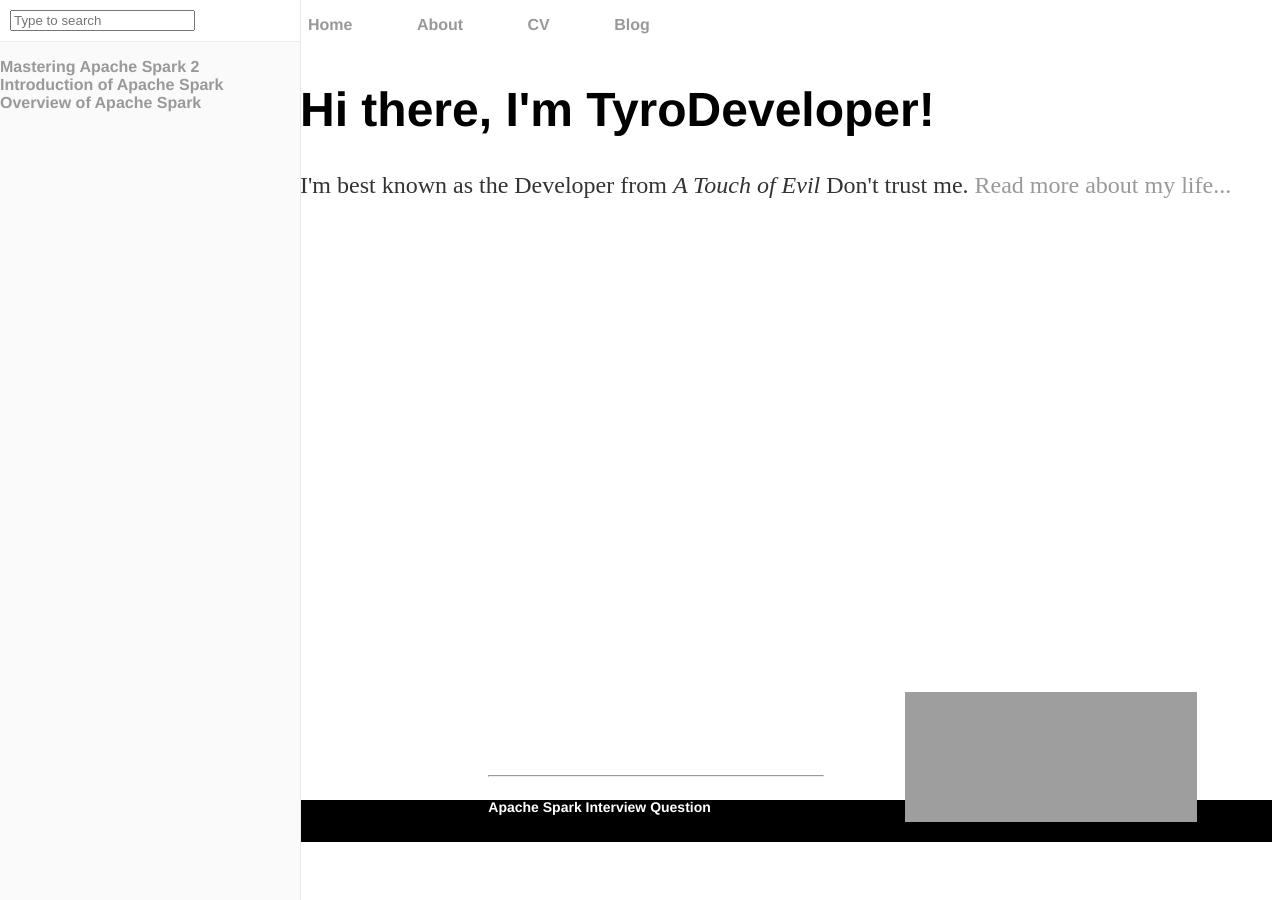
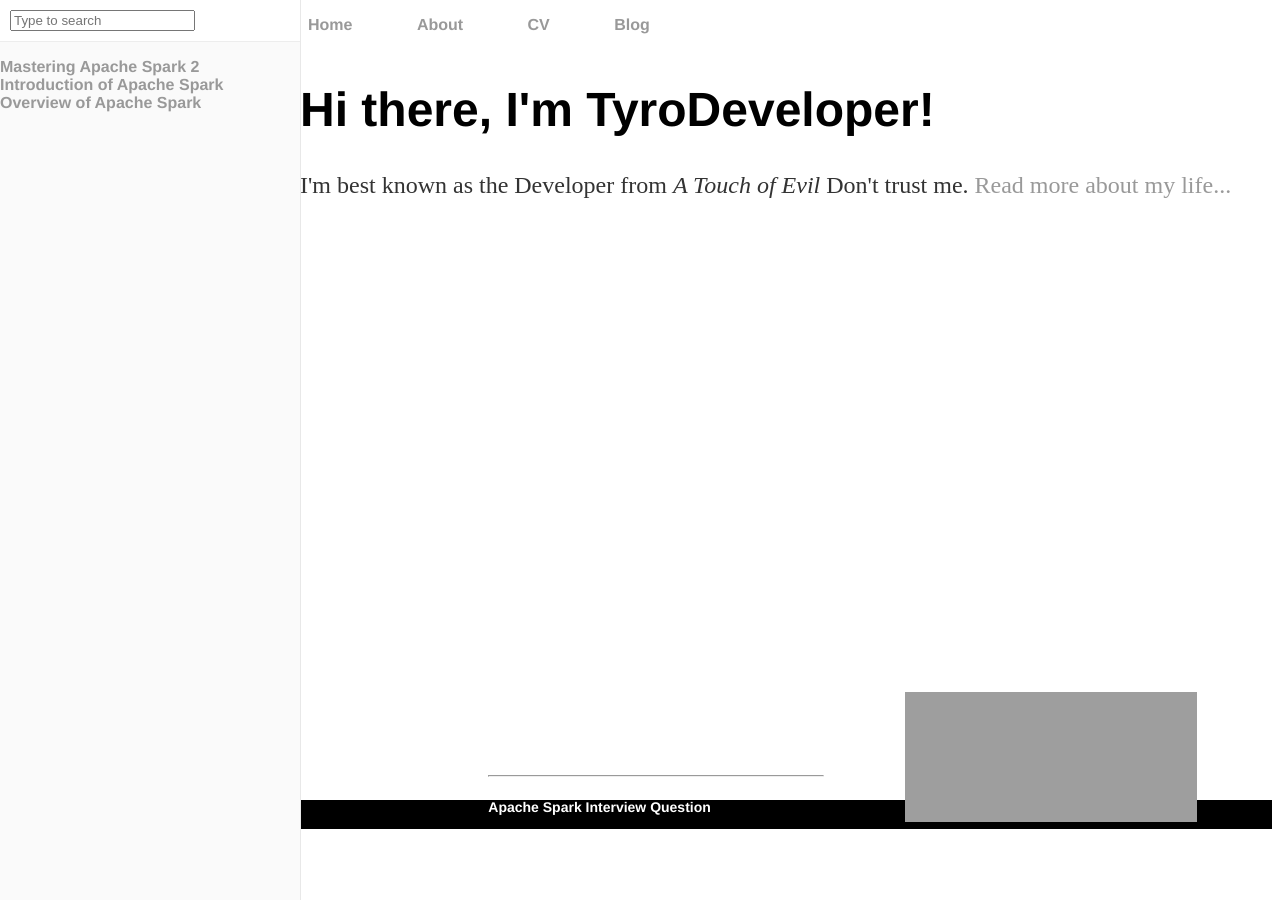
Before and after one commit to tyrodeveloper/tyrodeveloper.github.io, a Jekyll site: the page built from index.html, in a window 1280 px wide. Built offline with Jekyll 4.4.1, drawn with Linux system fonts in a browser that asks for light colours; grey boxes are pictures that could not be loaded.

Commit message:
Update default.html

```diff
--- a/_layouts/default.html
+++ b/_layouts/default.html
@@ -49,7 +49,7 @@
 	        		<li><a href="/">email</a></li>
 	        		<li><a href="/">github.com</a></li>
 				</ul>
-			<div style="background-color:#000;height:150px;" >
+			<div style="background-color:#000;overflow: hidden;" >
 
 			<div class="col1">
 <ul style="list-style-type:square;">
```
